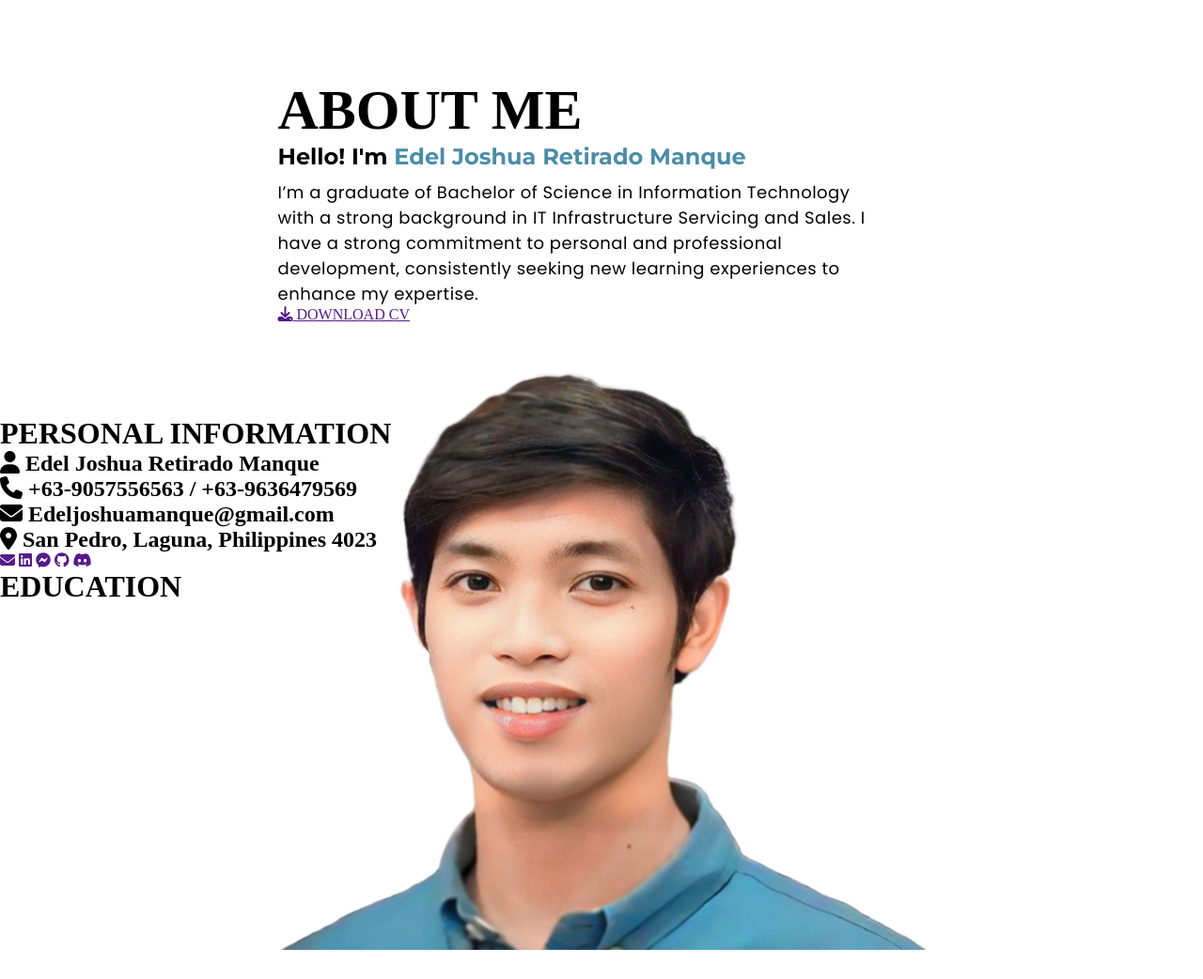
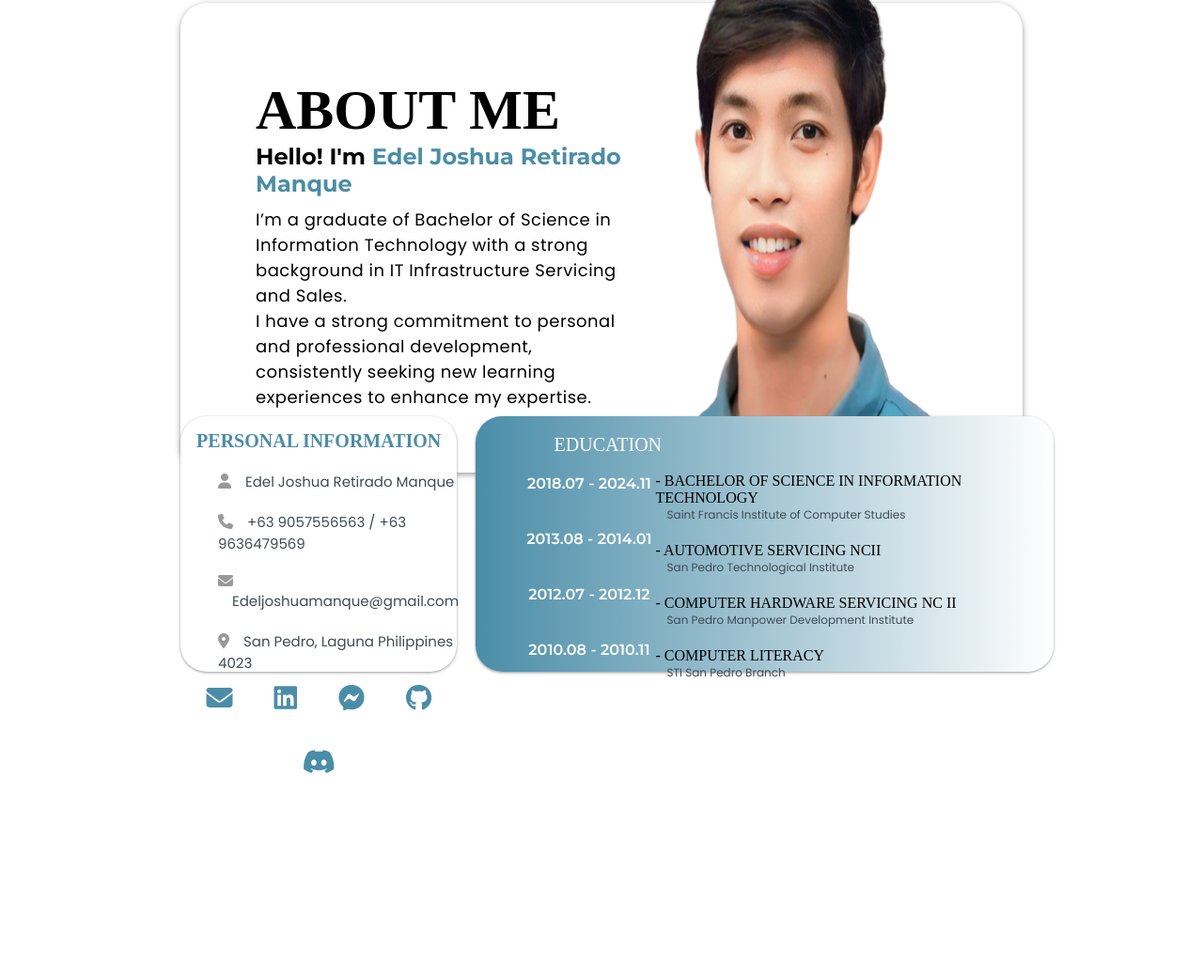
Before and after one commit to Edel-Manque/Portfolio, a plain HTML site: page index.html in a window 1280 px wide. Shown: the part 887-1929 px from the top of the page at 94% size. Drawn offline with Linux system fonts and the light colour scheme; a web font is replaced by a local one.

Commit message:
Update index.html

```diff
--- a/index.html
+++ b/index.html
@@ -56,56 +56,80 @@
 <!--about Page-->
 <div class="aboutpage">
     <div class="aboutpanel">
+        <div class="imagepanel">
 
-        <div class="about">
-            <div class="backpanel">
+
+        <div class="imgholder">
             <div class="textpanel">
                 <h1>ABOUT ME</h1>
                 <h2>Hello! I'm <span>Edel Joshua Retirado Manque</span></h2>
                 <p>I’m a graduate of Bachelor of Science in Information Technology with a strong background in IT Infrastructure Servicing and Sales.
+                    <br>
                     I have a strong commitment to personal and professional development,
-                    consistently seeking new learning experiences to enhance my expertise.</p>
-                </div>
-                <div class="buttonholder">
-
-                        <a href=""><i class="fa-solid fa-download"></i> DOWNLOAD CV</a>
-
+                    consistently seeking new learning experiences to enhance my expertise.
+                    </p>
+                    <div class="button">
+                        <i class="fa-solid fa-download"></i> DOWNLOAD CV
                     </div>
             </div>
 
-            <div class="imageholder">
-                <img src="profile.png" alt="">
+            <img src="profile.png" alt="EdelManque" width="50%" >
          </div>
-
         </div>
-
 
 
 
     </div>
 
     <!--Personal Info-->
-    <div class="infoandedu">
-        <div class="personalinfopanel">
+    <div class="infopage">
+    <div class="infopanel">
+        <div class="personal">
             <h1>PERSONAL INFORMATION</h1>
-             <h2><i class="fa-solid fa-user"></i>  <span>  Edel Joshua Retirado Manque</span></h2>
-             <h2><i class="fa-solid fa-phone"></i> <span>   +63-9057556563 / +63-9636479569</span></h2>
-             <h2><i class="fa-solid fa-envelope"></i><span>  Edeljoshuamanque@gmail.com</span></h2>
-             <h2><i class="fa-solid fa-location-dot"></i><span>  San Pedro, Laguna, Philippines 4023</span></h2>
-             <div class="socialacc">
+           <h2><i class="fa-solid fa-user"></i><span>Edel Joshua Retirado Manque</span></h2>
+           <h2><i class="fa-solid fa-phone"></i><span>+63 9057556563 / +63 9636479569</span></h2>
+           <h2><i class="fa-solid fa-envelope"></i><span>Edeljoshuamanque@gmail.com</span></h2>
+           <h2><i class="fa-solid fa-location-dot"></i><span>San Pedro, Laguna Philippines 4023</span></h2>
+          <div class="socialicons">
             <ul>
+                <li>
                 <a href=""><i class="fa-solid fa-envelope"></i></a>
                 <a href=""><i class="fa-brands fa-linkedin"></i></a>
                 <a href=""><i class="fa-brands fa-facebook-messenger"></i></a>
                 <a href=""><i class="fa-brands fa-github"></i></a>
                 <a href=""><i class="fa-brands fa-discord"></i></a>
+                </li>
             </ul>
           </div>
         </div>
-        <div class="educationpanel">
-            <H1>EDUCATION</H1>
+
+        <div class="education">
+            <div class="title">EDUCATION</div>
+            <div class="panel">
+                <div class="leftpanel">
+                    <h2>2018.07 - 2024.11</h2>
+                    <h2>2013.08 - 2014.01</h2>
+                    <h2>2012.07 - 2012.12</h2>
+                    <h2>2010.08 - 2010.11</h2>
+
+                </div>
+                <div class="rightpanel">
+                    <h2>- BACHELOR OF SCIENCE IN INFORMATION TECHNOLOGY</h2>
+                    <h3>Saint Francis Institute of Computer Studies</h3>
+                    <h2 >- AUTOMOTIVE SERVICING NCII</h2>
+                    <h3>San Pedro Technological Institute</h3>
+                    <h2>- COMPUTER HARDWARE SERVICING NC II</h2>
+                    <h3>San Pedro Manpower Development Institute</h3>
+                    <h2>- COMPUTER LITERACY </h2>
+                    <h3>STI San Pedro Branch</h3>
                 </div>
             </div>
+        </div>
+
+
+    </div>
+    </div>
+
 
 </div>
 </body>
```
Lines whose indentation alone changed are shown as unchanged.
